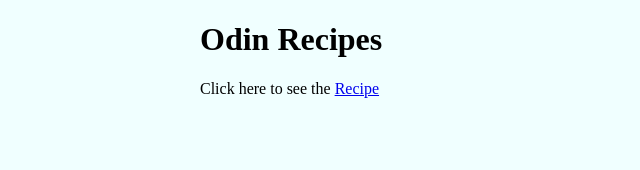
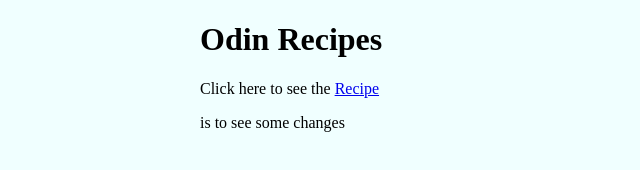
Before and after one commit to ChrisG1297/hello-world, a plain HTML site: page index.html in a window 1280 px wide. Shown: the whole page, without its empty margins (0-640 px from the left). Drawn offline with Linux system fonts and the light colour scheme.

Commit message:
to see the changes

```diff
--- a/index.html
+++ b/index.html
@@ -20,6 +20,6 @@
 
     <p>Click here to see the <a href="/fried-chicjen.html" target="_blank"> Recipe </a></p>
 
-
+    <o>is to see some changes</o>
 </body>
 </html>
```
